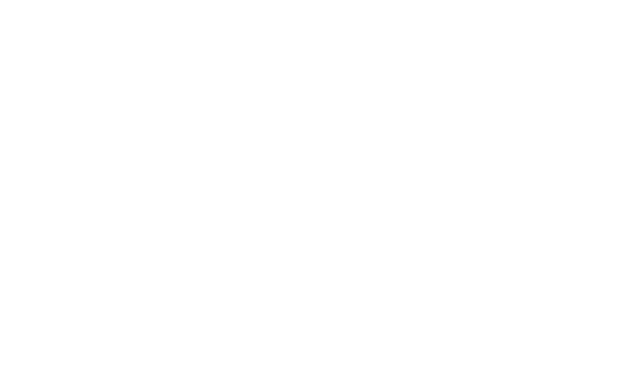
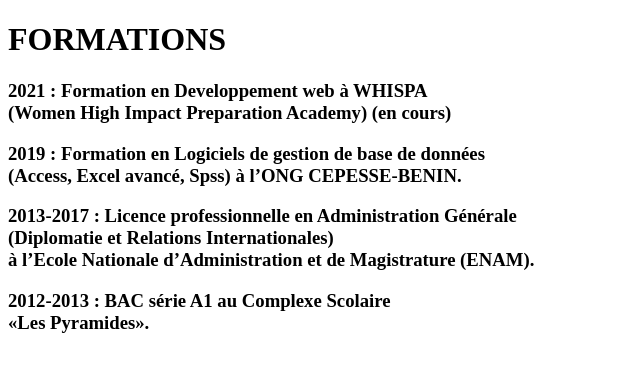
Before and after one commit to AichathDJIBRIL/git-mon-cv, a plain HTML site: page index.html in a window 1280 px wide. Shown: the whole page, without its empty margins (0-640 px from the left). Drawn offline with Linux system fonts and the light colour scheme.

Commit message:
mise en place de la section formations

```diff
--- a/index.html
+++ b/index.html
@@ -9,5 +9,23 @@
 </head>
 <body>
 
+    <!-- formations -->
+    <h1>FORMATIONS</h1>
+    <h3>
+        2021 : Formation en Developpement web à WHISPA <br>(Women High Impact Preparation Academy) (en cours)
+    </h3>
+    <h3>
+        2019 : Formation en Logiciels de gestion de base
+        de données <br>(Access, Excel avancé, Spss) à
+        l’ONG CEPESSE-BENIN.
+    </h3>
+    <h3>
+        2013-2017 : Licence professionnelle en Administration Générale <br>(Diplomatie et Relations Internationales) <br>à l’Ecole Nationale d’Administration et de Magistrature (ENAM).
+    </h3>
+    <h3>
+        2012-2013 : BAC série A1 au Complexe Scolaire <br>«Les
+        Pyramides».
+    </h3>
+
 </body>
 </html>
```
